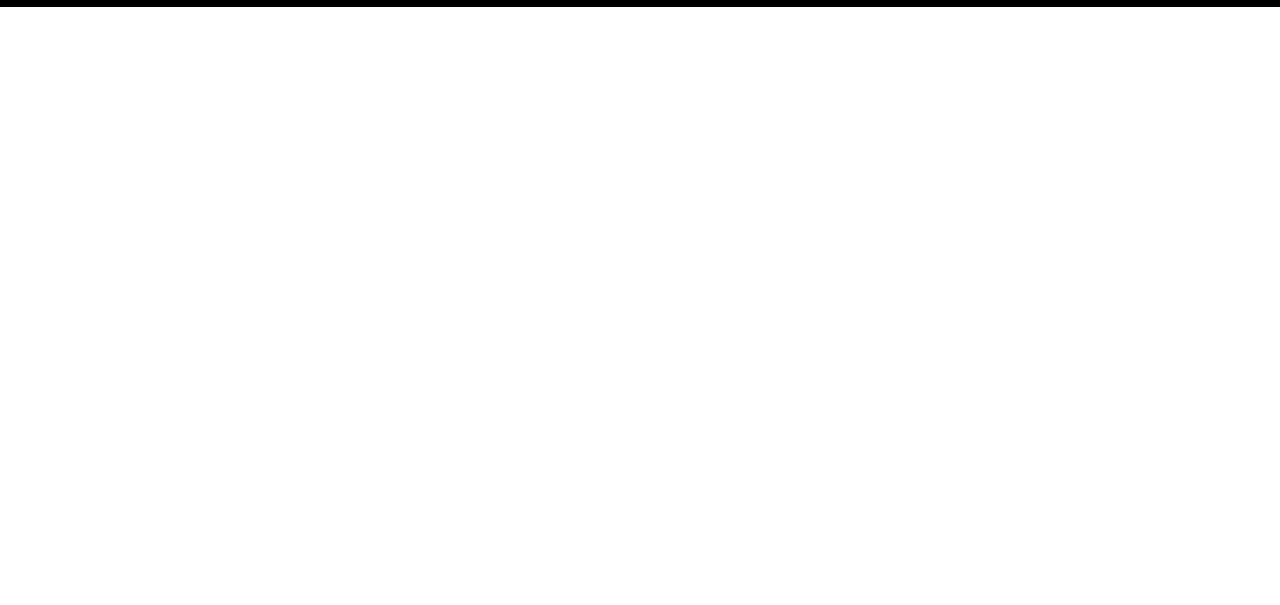
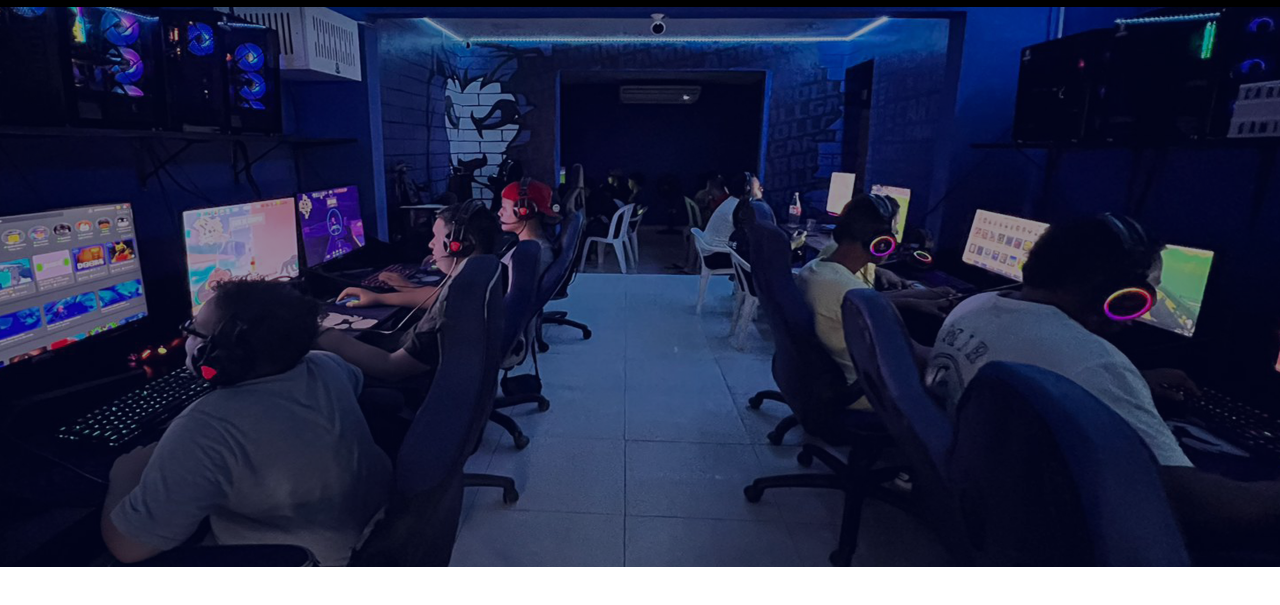
Before and after one commit to Arnovis27/Landing_Page_Carrol, a plain HTML site: page index.html in a window 1280 px wide. Shown: the part 73-678 px from the top of the page. Drawn offline with Linux system fonts and the light colour scheme.

Commit message:
Agregando el header principal

```diff
--- a/index.html
+++ b/index.html
@@ -21,7 +21,9 @@
     </section>
 
     <section>
+      <div class="principal">
 
+      </div>
     </section>
 
 
--- a/styles.css
+++ b/styles.css
@@ -28,3 +28,20 @@
     padding-top: 1%;
     margin-left: 15%;
 }
+
+.principal{
+    width: 100%;
+    height: 35rem;
+    background-image: url(./img/carousel-1.jpg);
+    background-size: cover; /* Asegura que la imagen cubra todo el contenedor */
+    background-position: center; /* Centra la imagen */
+    background-repeat: no-repeat; /* Evita que la imagen se repita */
+}
+
+.principal::after {
+    content: "";
+    position: absolute;
+    width: 100%;
+    height: 35rem;
+    background-color: rgb(4 8 63 / 0.40) /* Ajusta la transparencia */
+}
```
